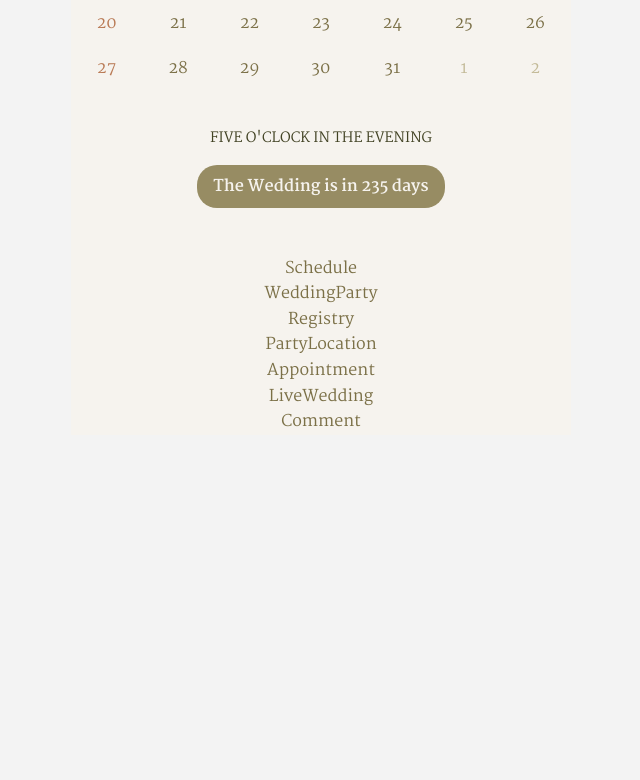
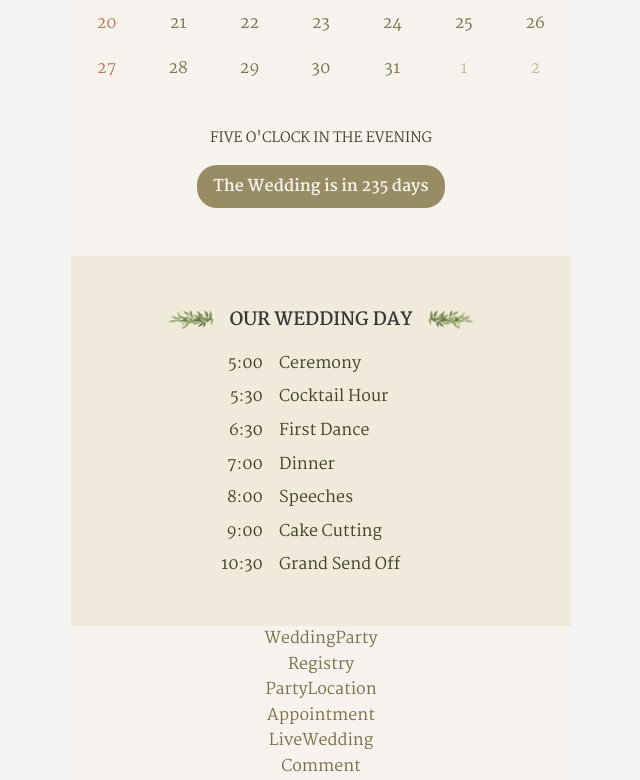
Before and after one commit to NaraeJang/Wegic, a React (Vite) app: page / in a window 1280 px wide. Shown: the part 3217-3997 px from the top of the page, without its empty margins (319-959 px from the left). Before the commit the page ends 3652 px from the top, so only its background shows below. Built offline with nearby package versions, Linux system fonts and the light colour scheme; a web font is replaced by a local one.

Commit message:
complete schedule

```diff
--- a/src/componenets/Schedule.jsx
+++ b/src/componenets/Schedule.jsx
@@ -1,4 +1,106 @@
+import { useWegicContext } from '../App';
+import dividerLeft from '../assets/images/divider/divider2-left.png';
+import dividerRight from '../assets/images/divider/divider2-right.png';
+
 const Schedule = () => {
-  return <div>Schedule</div>;
+  const { isFrench } = useWegicContext();
+  return (
+    <section id="schedule">
+      <div className="container">
+        <div className="schedule__heading">
+          <img
+            className="schedule__heading__img"
+            src={dividerLeft}
+            alt="schedule heading image"
+          />
+          <h3>our wedding day</h3>
+          <img
+            className="schedule__heading__img"
+            src={dividerRight}
+            alt="schedule heading image"
+          />
+        </div>
+        <div className="schedule__content">
+          <ul>
+            {isFrench ? (
+              <>
+                <li>
+                  <span>17:00</span>
+                  <span>Cérémonie</span>
+                </li>
+
+                <li>
+                  <span>17:30</span>
+                  <span>Apéro</span>
+                </li>
+
+                <li>
+                  <span>18:30</span>
+                  <span>Première danse</span>
+                </li>
+
+                <li>
+                  <span>19:00</span>
+                  <span>Souper</span>
+                </li>
+
+                <li>
+                  <span>20:00</span>
+                  <span>Discours</span>
+                </li>
+
+                <li>
+                  <span>21:00</span>
+                  <span>Coupe du gateau</span>
+                </li>
+
+                <li>
+                  <span>22:30</span>
+                  <span>Grand envoi</span>
+                </li>
+              </>
+            ) : (
+              <>
+                <li>
+                  <span>5:00</span>
+                  <span>ceremony</span>
+                </li>
+
+                <li>
+                  <span>5:30</span>
+                  <span>cocktail hour</span>
+                </li>
+
+                <li>
+                  <span>6:30</span>
+                  <span>first dance</span>
+                </li>
+
+                <li>
+                  <span>7:00</span>
+                  <span>dinner</span>
+                </li>
+
+                <li>
+                  <span>8:00</span>
+                  <span>speeches</span>
+                </li>
+
+                <li>
+                  <span>9:00</span>
+                  <span>cake cutting</span>
+                </li>
+
+                <li>
+                  <span>10:30</span>
+                  <span>grand send off</span>
+                </li>
+              </>
+            )}
+          </ul>
+        </div>
+      </div>
+    </section>
+  );
 };
 export default Schedule;
--- a/src/index.css
+++ b/src/index.css
@@ -446,6 +446,48 @@ ul {
   color: #e6cfc1 !important;
 }
 
+#schedule {
+  background-color: #efead9;
+}
+
+.schedule__heading {
+  display: flex;
+  flex-direction: row;
+  justify-content: center;
+  align-items: center;
+}
+.schedule__heading__img {
+  width: 2.9rem;
+}
+.schedule__heading h3 {
+  text-transform: uppercase;
+  margin: 0 1rem;
+  height: 1.125rem;
+}
+.schedule__content ul {
+  list-style: none;
+  margin-top: 1rem;
+}
+.schedule__content ul li {
+  color: #414223;
+  font-size: 1rem;
+  text-transform: capitalize;
+}
+.schedule__content ul li:not(:last-child) {
+  padding-bottom: 0.5rem;
+}
+.schedule__content ul li span:first-child {
+  width: 35%;
+  display: inline-block;
+  text-align: right;
+  margin-right: 1rem;
+}
+.schedule__content ul li span:last-child {
+  width: 55%;
+  display: inline-block;
+  text-align: left;
+}
+
 .btn, .btn:visited, .btn:link {
   display: inline-block;
   width: 73%;
--- /dev/null
+++ b/src/sass/base/_schedule.scss
@@ -0,0 +1,52 @@
+#schedule {
+  background-color: $background-secondary-color;
+}
+
+.schedule {
+  &__heading {
+    display: flex;
+    flex-direction: row;
+
+    justify-content: center;
+    align-items: center;
+
+    &__img {
+      width: 2.9rem;
+    }
+    h3 {
+      text-transform: uppercase;
+      margin: 0 1rem;
+      height: 1.125rem;
+    }
+  }
+
+  &__content {
+    ul {
+      list-style: none;
+      margin-top: 1rem;
+
+      li {
+        color: $cc-primary-800;
+        font-size: 1rem;
+        text-transform: capitalize;
+
+        &:not(:last-child) {
+          padding-bottom: 0.5rem;
+        }
+
+        span:first-child {
+          width: 35%;
+          display: inline-block;
+          text-align: right;
+          margin-right: 1rem;
+        }
+
+        span:last-child {
+          width: 55%;
+          display: inline-block;
+          text-align: left;
+        }
+      }
+    }
+  }
+}
--- a/src/sass/main.scss
+++ b/src/sass/main.scss
@@ -5,6 +5,7 @@
 @import 'base/gallery';
 @import 'base/contact';
 @import 'base/calendar';
+@import 'base/schedule';
 
 @import 'sass-components/button';
 @import 'sass-components/form';
```
Also changed, not shown: 1 other file (tests, documents, lock files or other folders).
